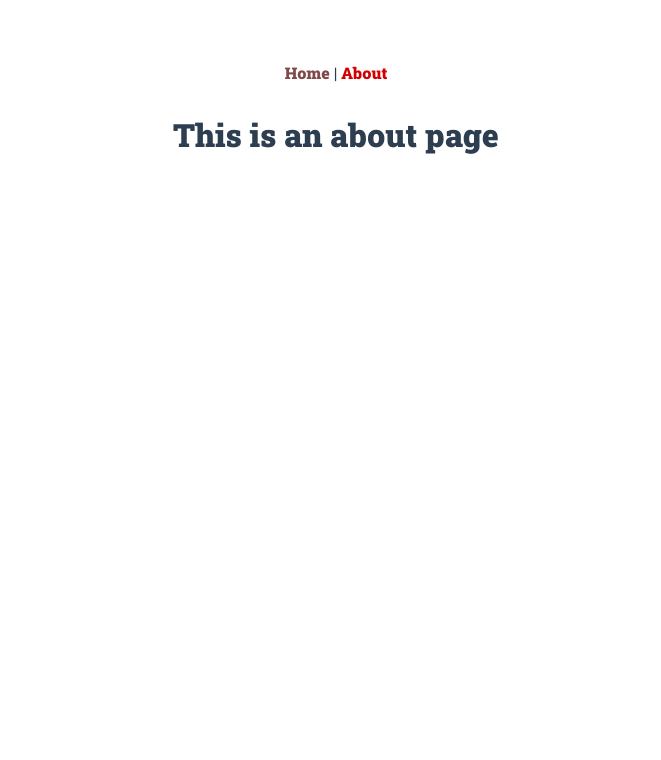
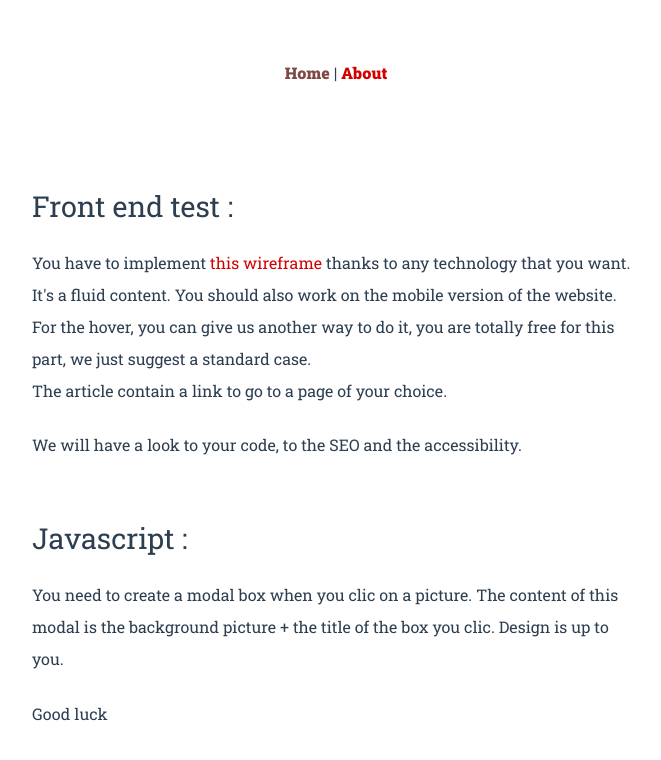
Before and after one commit to scbj/valtech-front-end-test, a Vue app: page /about in a window 1280 px wide. Shown: the top 760 px of the page, without its empty margins (304-965 px from the left). Built offline with nearby package versions, Linux system fonts and the light colour scheme.

Commit message:
Write about page

```diff
--- a/src/views/About.vue
+++ b/src/views/About.vue
@@ -1,5 +1,45 @@
 <template>
   <div class="about">
-    <h1>This is an about page</h1>
+    <h3>Front end test :</h3>
+    <p>
+      You have to implement <a href="/docs/testfront.pdf" target="_blank">this wireframe</a> thanks to any technology that you want. It's a fluid content. You should also work on the mobile version of the website.
+      <br>For the hover, you can give us another way to do it, you are totally free for this part, we just suggest a standard case.
+      <br>The article contain a link to go to a page of your choice.
+    </p>
+    <p>
+      We will have a look to your code, to the SEO and the accessibility.
+    </p>
+    <h3>Javascript :</h3>
+    <p>
+      You need to create a modal box when you clic on a picture. The content of this modal is the background picture + the title of the box you clic. Design is up to you.
+    </p>
+    <p>
+      Good luck
+    </p>
   </div>
 </template>
+
+<style scoped lang="scss">
+.about {
+  text-align: left;
+
+  max-width: 40rem;
+  padding: 1rem;
+  margin: auto;
+}
+
+h3 {
+  font-size: 1.8rem;
+  font-weight: 400;
+  margin-top: 2em;
+}
+
+p {
+  margin-top: 1.4em;
+  line-height: 2;
+}
+
+a {
+  color: #d40000;
+}
+</style>
```
Also changed, not shown: 1 other file (tests, documents, lock files or other folders).
